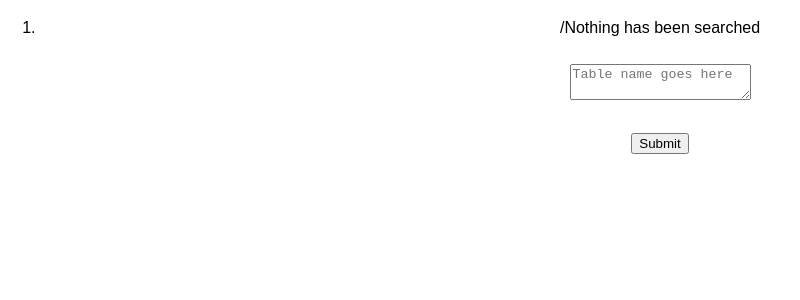
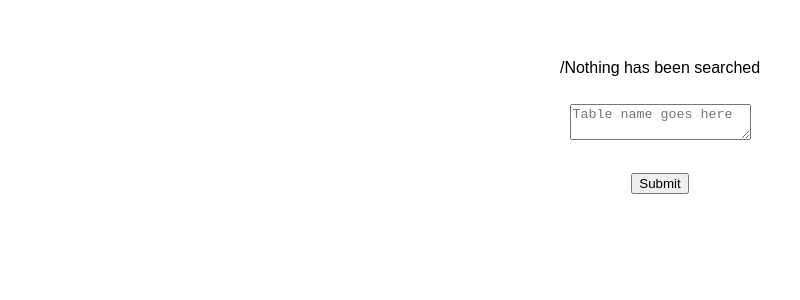
Before and after one commit to SamirMarin/DataMinators_app, a React (Create React App) app: page / in a window 1280 px wide. Shown: the top 300 px of the page, without its empty margins (0-800 px from the left). Built offline with nearby package versions, Linux system fonts and the light colour scheme.

Commit message:
changed UIto show results side by side

```diff
--- a/src/App.css
+++ b/src/App.css
@@ -1,3 +1,4 @@
+
 .App {
   text-align: center;
 }
@@ -33,6 +34,11 @@ body, .app {
 }
 
 /* main page */
+
+li {
+    display: inline-block;
+    padding: 30pt 30pt;
+}
 
 .list-books-title {
   padding: 10px 0;
```
